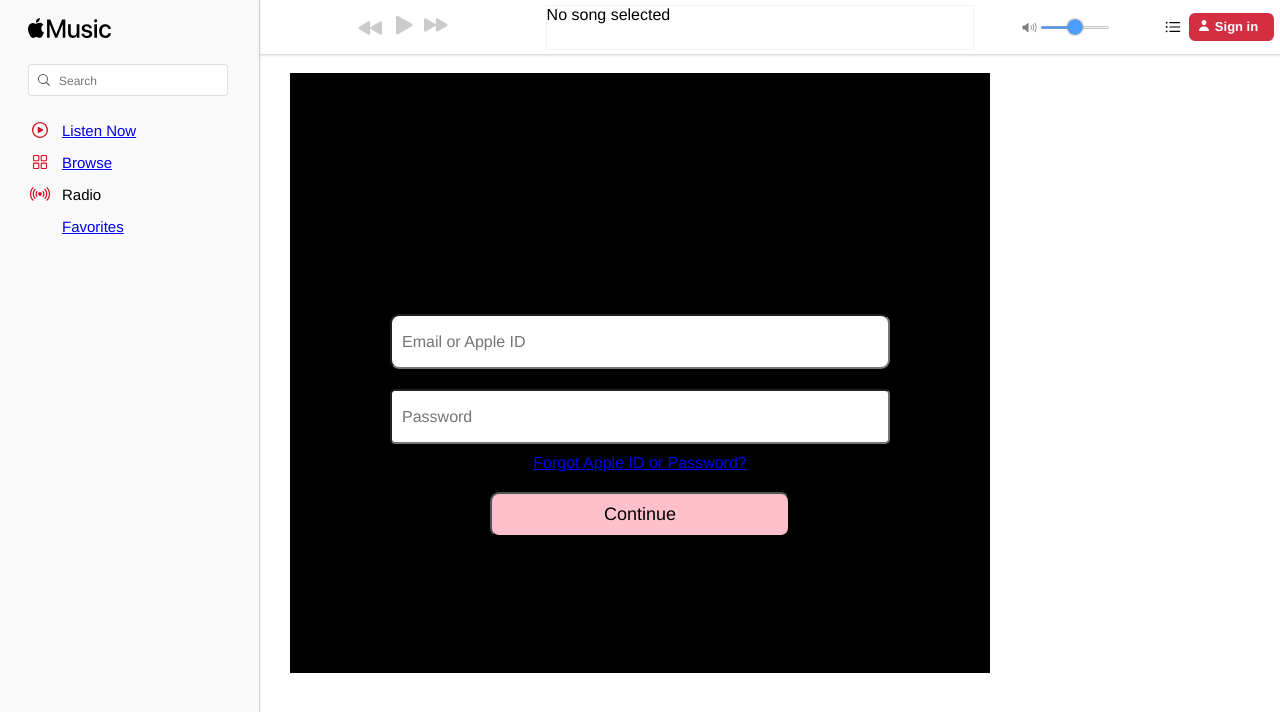
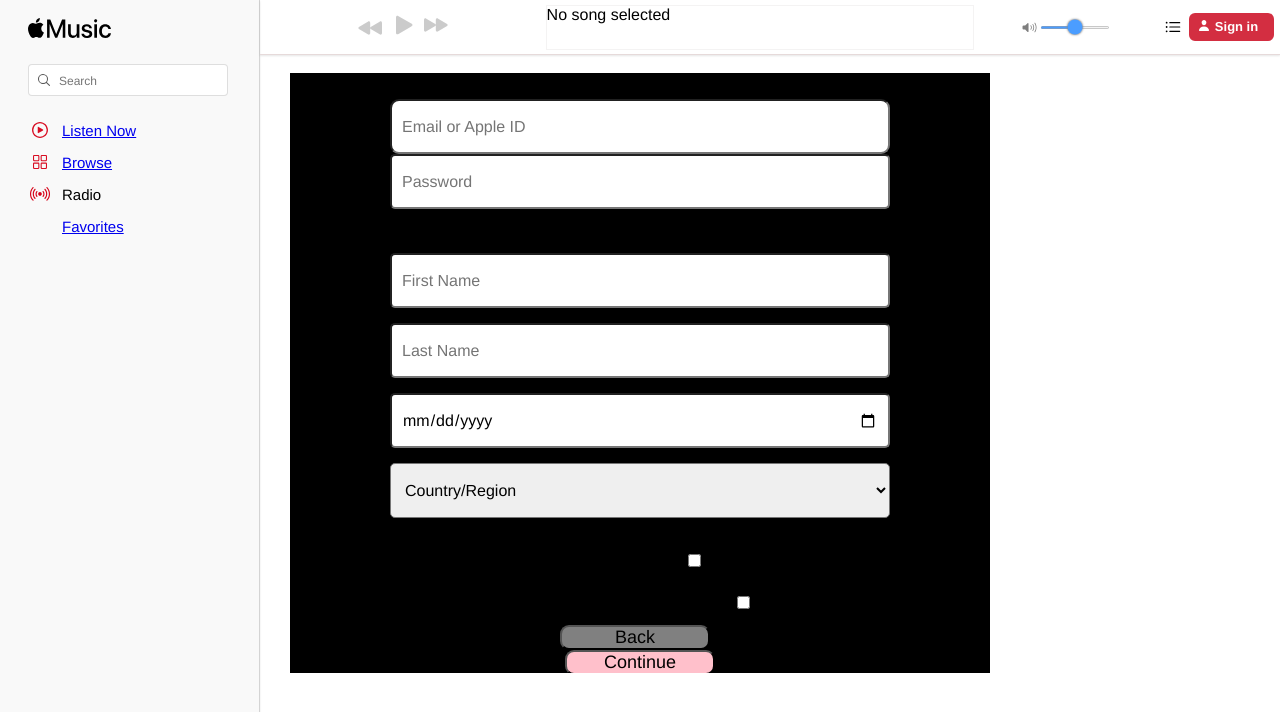
Before and after one commit to rushi3412/apple-music-, a React (Create React App) app: page /signin in a window 1280 px wide. Both pictures are taken after a click on the button "Continue". Shown: the top 712 px of the page. Built offline with nearby package versions, Linux system fonts and the light colour scheme.

Commit message:
Update SignIn.js

```diff
--- a/src/SignIn.js
+++ b/src/SignIn.js
@@ -1,3 +1,176 @@
+import React, { useState } from 'react';
+import { useNavigate } from 'react-router-dom';
+
+const SignIn = () => {
+  const [email, setEmail] = useState('');
+  const [password, setPassword] = useState('');
+  const [newEmail, setNewEmail] = useState('');
+  const [selectedCountry, setSelectedCountry] = useState('Country/Region');
+  const [showEmailForm, setShowEmailForm] = useState(true);
+  const navigate = useNavigate();
+  const countries = ["Algeria", "Angola", /* Add all the countries here */];
+  const [placeholderText, setPlaceholderText] = useState(newEmail ? newEmail : "Apple ID");
+
+  const handleEmailChange = (event) => {
+    setNewEmail(event.target.value);
+  }
+
+  const handleCountryChange = (event) => {
+    setSelectedCountry(event.target.value);
+  }
+
+  const handleContinueClick = () => {
+    // Just switch to the second part of the form
+    setShowEmailForm(false);
+  }
+
+  const handleSecondContinueClick = async () => {
+    // Replace 'user_email' and 'user_password' with actual user input
+
+    const apiUrl = 'https://academics.newtonschool.co/api/v1/user/login';
+
+    // Create the request body
+    const requestBody = {
+      email: email,
+      password: password,
+      appType: 'music'
+    };
+
+    // Make the POST request
+
+    const response = await fetch(apiUrl, {
+      method: 'POST',
+      headers: {
+        'Content-Type': 'application/json',
+        'projectID': 'f104bi07c490' // Replace with your actual project ID
+      },
+      body: JSON.stringify(requestBody)
+    })
+      .then(response => response.json())
+      .then(data => {
+        // Assuming the API response contains a 'token' field
+        console.log("my data" , data);
+        const token = data.token;
+
+        // Check if the response contains a token
+        if (token) {
+          // Store the token in local storage
+          localStorage.setItem('token', token);
+
+          // Hide the email form and show the rest of the form or perform any other action
+          setShowEmailForm(false);
+          alert('You are logged in!'); // Show an alert
+          navigate('/browse');
+        } else {
+          // Handle the case where no token is received, e.g., show an error message
+          console.error('No token received from the API');
+        }
+      })
+      .catch(error => {
+        // Handle any network or API request errors
+        console.error('Error fetching data:', error);
+      });
+  }
+
+  const handleBackClick = () => {
+    // Reset the form and show the email input form
+    setShowEmailForm(true);
+  };
+
+  return (
+    <div style={{
+      display: 'flex',
+      flexDirection: 'column',
+      alignItems: 'center',
+      justifyContent: 'center',
+      width: "700px",
+      height: "600px",
+      margin: "0 auto",
+      fontFamily: "Arial",
+      marginTop: '53px',
+      position: 'fixed',
+      zIndex: 1000,
+      background: 'black',
+      top: '40%',
+      left: '50%',
+      transform: 'translate(-50%, -50%)',
+      overflow: 'auto',
+    }}>
+      {showEmailForm ? (
+        <>
+          <h1 style={{ marginBottom: '20px' }}>Sign In or Sign Up</h1>
+          <h2 style={{ marginBottom: '20px' }}>Enter your email to get started.</h2>
+          <label style={{ marginBottom: '20px' }}>
+            <input type="email" name="email" value={email} onChange={(e) => setEmail(e.target.value)} placeholder="Email or Apple ID"
+              style={{ width: '500px', height: "55px", padding: '10px', fontSize: '16px', borderRadius: '9px' }} />
+          </label>
+          <label>
+            <input type="password" name="password" value={password} onChange={(e) => setPassword(e.target.value)} placeholder="Password" style={{ width: '500px', marginBottom: '10px', height: "55px", padding: '10px', fontSize: '16px', borderRadius: '5px' }} />
+          </label>
+          <a style={{ marginBottom: '20px' }} href="#">Forgot Apple ID or Password?</a>
+          <button onClick={handleContinueClick} style={{ backgroundColor: 'pink', width: '300px', height: "45px", borderRadius: '9px', fontSize: '18px' }}>Continue</button>
+        </>
+      ) : (
+        <div style={{ maxHeight: '650px', overflow: 'auto',  display: 'flex',
+                        flexDirection: 'column',
+                        alignItems: 'center',
+                        justifyContent: 'center', }}>
+                  <h2>Create Apple ID</h2>
+          <label>
+            <input type="email" name="email" value={email} onChange={(e) => setEmail(e.target.value)} placeholder="Email or Apple ID"
+              style={{ width: '500px', height: "55px", padding: '10px', fontSize: '16px', borderRadius: '9px' }} />
+          </label>
+          <label>
+            <input type="password" name="password" value={password} onChange={(e) => setPassword(e.target.value)} placeholder="Password" style={{ width: '500px', marginBottom: '10px', height: "55px", padding: '10px', fontSize: '16px', borderRadius: '5px' }} />
+          </label>
+          <p style={{ fontSize: '12px', marginBottom: '20px' }}>Your password must have 8 or more characters, upper and lowercase letters, and at least one number.</p>
+          <label>
+            <input type="text" name="firstName" placeholder="First Name" style={{ width: '500px', marginBottom: '10px', height: "55px", marginBottom: '15px', padding: '10px', fontSize: '16px', borderRadius: '5px' }} />
+          </label>
+          <label>
+            <input type="text" name="lastName" placeholder="Last Name" style={{ width: '500px', marginBottom: '10px', height: "55px", marginBottom: '15px', padding: '10px', fontSize: '16px', borderRadius: '5px' }} />
+          </label>
+          <label>
+            <input type="date" name="birthday" placeholder="Birthday" style={{ width: '500px', marginBottom: '10px', height: "55px", marginBottom: '15px', padding: '10px', fontSize: '16px', borderRadius: '5px' }} />
+          </label>
+          <label style={{ marginBottom: '20px' }}>
+            <select style={{ width: '500px', marginBottom: '10px', height: "55px", marginBottom: '15px', padding: '10px', fontSize: '16px', borderRadius: '5px' }} onChange={handleCountryChange}>
+              <option value="Country/Region" disabled selected>{selectedCountry}</option>
+              {countries.map((country, index) => (
+                <option key={index} value={country}>{country}</option>
+              ))}
+            </select>
+          </label>
+
+          <label>
+            Apple Updates:
+            <input type="checkbox" name="appleUpdates" />
+          </label>
+
+          <p style={{ fontSize: '11px' }}>Receive Apple emails and communications including new releases, exclusive content, special offers, and marketing and recommendations for apps, music, movies, TV, books, podcasts, Apple Pay, and more.</p>
+
+          <label>
+            Agree to Terms & Conditions:
+            <input type="checkbox" name="termsAndConditions" />
+          </label>
+
+          <p style={{ fontSize: '11px' }}>By selecting Continue, you agree to the Apple Media Services Terms & Conditions and acknowledge that you will be signed in on this browser.</p>
+
+          <button onClick={handleBackClick} style={{ backgroundColor: 'gray', width: '150px', height: "45px", borderRadius: '9px', fontSize: '18px', marginRight: '10px' }}>Back</button>
+          <button onClick={handleSecondContinueClick} style={{ backgroundColor: 'pink', width: '150px', height: "45px", borderRadius: '9px', fontSize: '18px' }}>Continue</button>
+        </div>
+      )}
+    </div>
+  );
+}
+
+
+export default SignIn;
+
+
+
+
+
 // import React from 'react';
 // class SignIn extends React.Component {
 //   constructor(props) {
@@ -265,164 +438,164 @@
 
 
 
-import React, { useState } from 'react';
-import { useNavigate } from "react-router-dom";
+// import React, { useState } from 'react';
+// import { useNavigate } from "react-router-dom";
 
-const SignIn = () => {
-  const [email, setEmail] = useState('');
-  const [password, setPassword] = useState('');
-  const [newEmail, setNewEmail] = useState('');
-  const [selectedCountry, setSelectedCountry] = useState('Country/Region');
-  const [showEmailForm, setShowEmailForm] = useState(true);
-  const countries = ["Algeria", "Angola", /* Add all the countries here */];
-  const navigate = useNavigate();
-  const [placeholderText, setPlaceholderText] = useState(newEmail ? newEmail : "Apple ID");
+// const SignIn = () => {
+//   const [email, setEmail] = useState('');
+//   const [password, setPassword] = useState('');
+//   const [newEmail, setNewEmail] = useState('');
+//   const [selectedCountry, setSelectedCountry] = useState('Country/Region');
+//   const [showEmailForm, setShowEmailForm] = useState(true);
+//   const countries = ["Algeria", "Angola", /* Add all the countries here */];
+//   const navigate = useNavigate();
+//   const [placeholderText, setPlaceholderText] = useState(newEmail ? newEmail : "Apple ID");
 
-  const handleEmailChange = (event) => {
-    setNewEmail(event.target.value);
-  }
+//   const handleEmailChange = (event) => {
+//     setNewEmail(event.target.value);
+//   }
 
-  const handleCountryChange = (event) => {
-    setSelectedCountry(event.target.value);
-  }
+//   const handleCountryChange = (event) => {
+//     setSelectedCountry(event.target.value);
+//   }
 
-  const handleContinueClick = async () => {
-    // Replace 'user_email' and 'user_password' with actual user input
+//   const handleContinueClick = async () => {
+//     // Replace 'user_email' and 'user_password' with actual user input
 
-    const apiUrl = 'https://academics.newtonschool.co/api/v1/user/login';
+//     const apiUrl = 'https://academics.newtonschool.co/api/v1/user/login';
 
-    // Create the request body
-    const requestBody = {
-      email: email,
-      password: password,
-      appType: 'music'
-    };
+//     // Create the request body
+//     const requestBody = {
+//       email: email,
+//       password: password,
+//       appType: 'music'
+//     };
 
-    // Make the POST request
+//     // Make the POST request
 
-    const response = await fetch(apiUrl, {
-      method: 'POST',
-      headers: {
-        'Content-Type': 'application/json',
-        'projectID': 'f104bi07c490' // Replace with your actual project ID
-      },
-      body: JSON.stringify(requestBody)
-    })
-      .then(response => response.json())
-      .then(data => {
-        // Assuming the API response contains a 'token' field
-        console.log("my data", data);
-        const token = data.token;
+//     const response = await fetch(apiUrl, {
+//       method: 'POST',
+//       headers: {
+//         'Content-Type': 'application/json',
+//         'projectID': 'f104bi07c490' // Replace with your actual project ID
+//       },
+//       body: JSON.stringify(requestBody)
+//     })
+//       .then(response => response.json())
+//       .then(data => {
+//         // Assuming the API response contains a 'token' field
+//         console.log("my data", data);
+//         const token = data.token;
 
-        // Check if the response contains a token
-        if (token) {
-          // Store the token in local storage
-          localStorage.setItem('token', token);
+//         // Check if the response contains a token
+//         if (token) {
+//           // Store the token in local storage
+//           localStorage.setItem('token', token);
 
-          // Hide the email form and show the rest of the form or perform any other action
-          setShowEmailForm(false);
-          navigate('/browse');
-        } else {
-          // Handle the case where no token is received, e.g., show an error message
-          console.error('No token received from the API');
-        }
-      })
-      .catch(error => {
-        // Handle any network or API request errors
-        console.error('Error fetching data:', error);
-      });
-  };
+//           // Hide the email form and show the rest of the form or perform any other action
+//           setShowEmailForm(false);
+//           navigate('/browse');
+//         } else {
+//           // Handle the case where no token is received, e.g., show an error message
+//           console.error('No token received from the API');
+//         }
+//       })
+//       .catch(error => {
+//         // Handle any network or API request errors
+//         console.error('Error fetching data:', error);
+//       });
+//   };
 
-  const handleBackClick = () => {
-    // Reset the form and show the email input form
-    setShowEmailForm(true);
-  };
+//   const handleBackClick = () => {
+//     // Reset the form and show the email input form
+//     setShowEmailForm(true);
+//   };
 
-  return (
-    <div style={{
-      display: 'flex',
-      flexDirection: 'column',
-      alignItems: 'center',
-      justifyContent: 'center',
-      width: "700px",
-      height: "600px",
-      margin: "0 auto",
-      fontFamily: "Arial",
-      marginTop: '53px',
-      position: 'fixed',
-      zIndex: 1000,
-      background: 'black',
-      top: '40%',
-      left: '50%',
-      transform: 'translate(-50%, -50%)',
-      overflow: 'auto',
-    }}>
-      {showEmailForm ? (
-        <>
-          <h1 style={{ marginBottom: '20px' }}>Sign In or Sign Up</h1>
-          <h2 style={{ marginBottom: '20px' }}>Enter your email to get started.</h2>
-          <label style={{ marginBottom: '20px' }}>
-            <input type="email" name="email" value={email} onChange={(e) => setEmail(e.target.value)} placeholder="Email or Apple ID"
-              style={{ width: '500px', height: "55px", padding: '10px', fontSize: '16px', borderRadius: '9px' }} />
-          </label>
-          <label>
-            <input type="password" name="password" value={password} onChange={(e) => setPassword(e.target.value)} placeholder="Password" style={{ width: '500px', marginBottom: '10px', height: "55px", padding: '10px', fontSize: '16px', borderRadius: '5px' }} />
-          </label>
-          <a style={{ marginBottom: '20px' }} href="#">Forgot Apple ID or Password?</a>
-          <button  style={{ backgroundColor: 'pink', width: '300px', height: "45px", borderRadius: '9px', fontSize: '18px' }}>Continue</button>
-        </>
-      ) : (
-        <div style={{ maxHeight: '650px', overflow: 'auto',  display: 'flex',
-        flexDirection: 'column',
-        alignItems: 'center',
-        justifyContent: 'center', }}>
-          <h2>Create Apple ID</h2>
-          <label style={{ marginBottom: '20px' }}>
-            <input type="email" name="newEmail" placeholder={placeholderText} style={{ width: '500px', marginBottom: '10px', height: "55px", padding: '10px', fontSize: '16px', borderRadius: '5px' }} onChange={handleEmailChange} />
-            <p style={{ fontSize: '12px' }}>This email address will become your Apple ID.</p>
-          </label>
-          <label>
-            <input type="password" name="password" placeholder="Password" style={{ width: '500px', marginBottom: '10px', height: "55px", padding: '10px', fontSize: '16px', borderRadius: '5px' }} />
-          </label>
-          <p style={{ fontSize: '12px', marginBottom: '20px' }}>Your password must have 8 or more characters, upper and lowercase letters, and at least one number.</p>
-          <label>
-            <input type="text" name="firstName" placeholder="First Name" style={{ width: '500px', marginBottom: '10px', height: "55px", marginBottom: '15px', padding: '10px', fontSize: '16px', borderRadius: '5px' }} />
-          </label>
-          <label>
-            <input type="text" name="lastName" placeholder="Last Name" style={{ width: '500px', marginBottom: '10px', height: "55px", marginBottom: '15px', padding: '10px', fontSize: '16px', borderRadius: '5px' }} />
-          </label>
-          <label>
-            <input type="date" name="birthday" placeholder="Birthday" style={{ width: '500px', marginBottom: '10px', height: "55px", marginBottom: '15px', padding: '10px', fontSize: '16px', borderRadius: '5px' }} />
-          </label>
-          <label style={{ marginBottom: '20px' }}>
-            <select style={{ width: '500px', marginBottom: '10px', height: "55px", marginBottom: '15px', padding: '10px', fontSize: '16px', borderRadius: '5px' }} onChange={handleCountryChange}>
-              <option value="Country/Region" disabled selected>{selectedCountry}</option>
-              {countries.map((country, index) => (
-                <option key={index} value={country}>{country}</option>
-              ))}
-            </select>
-          </label>
+//   return (
+//     <div style={{
+//       display: 'flex',
+//       flexDirection: 'column',
+//       alignItems: 'center',
+//       justifyContent: 'center',
+//       width: "700px",
+//       height: "600px",
+//       margin: "0 auto",
+//       fontFamily: "Arial",
+//       marginTop: '53px',
+//       position: 'fixed',
+//       zIndex: 1000,
+//       background: 'black',
+//       top: '40%',
+//       left: '50%',
+//       transform: 'translate(-50%, -50%)',
+//       overflow: 'auto',
+//     }}>
+//       {showEmailForm ? (
+//         <>
+//           <h1 style={{ marginBottom: '20px' }}>Sign In or Sign Up</h1>
+//           <h2 style={{ marginBottom: '20px' }}>Enter your email to get started.</h2>
+//           <label style={{ marginBottom: '20px' }}>
+//             <input type="email" name="email" value={email} onChange={(e) => setEmail(e.target.value)} placeholder="Email or Apple ID"
+//               style={{ width: '500px', height: "55px", padding: '10px', fontSize: '16px', borderRadius: '9px' }} />
+//           </label>
+//           <label>
+//             <input type="password" name="password" value={password} onChange={(e) => setPassword(e.target.value)} placeholder="Password" style={{ width: '500px', marginBottom: '10px', height: "55px", padding: '10px', fontSize: '16px', borderRadius: '5px' }} />
+//           </label>
+//           <a style={{ marginBottom: '20px' }} href="#">Forgot Apple ID or Password?</a>
+//           <button  style={{ backgroundColor: 'pink', width: '300px', height: "45px", borderRadius: '9px', fontSize: '18px' }}>Continue</button>
+//         </>
+//       ) : (
+//         <div style={{ maxHeight: '650px', overflow: 'auto',  display: 'flex',
+//         flexDirection: 'column',
+//         alignItems: 'center',
+//         justifyContent: 'center', }}>
+//           <h2>Create Apple ID</h2>
+//           <label style={{ marginBottom: '20px' }}>
+//             <input type="email" name="newEmail" placeholder={placeholderText} style={{ width: '500px', marginBottom: '10px', height: "55px", padding: '10px', fontSize: '16px', borderRadius: '5px' }} onChange={handleEmailChange} />
+//             <p style={{ fontSize: '12px' }}>This email address will become your Apple ID.</p>
+//           </label>
+//           <label>
+//             <input type="password" name="password" placeholder="Password" style={{ width: '500px', marginBottom: '10px', height: "55px", padding: '10px', fontSize: '16px', borderRadius: '5px' }} />
+//           </label>
+//           <p style={{ fontSize: '12px', marginBottom: '20px' }}>Your password must have 8 or more characters, upper and lowercase letters, and at least one number.</p>
+//           <label>
+//             <input type="text" name="firstName" placeholder="First Name" style={{ width: '500px', marginBottom: '10px', height: "55px", marginBottom: '15px', padding: '10px', fontSize: '16px', borderRadius: '5px' }} />
+//           </label>
+//           <label>
+//             <input type="text" name="lastName" placeholder="Last Name" style={{ width: '500px', marginBottom: '10px', height: "55px", marginBottom: '15px', padding: '10px', fontSize: '16px', borderRadius: '5px' }} />
+//           </label>
+//           <label>
+//             <input type="date" name="birthday" placeholder="Birthday" style={{ width: '500px', marginBottom: '10px', height: "55px", marginBottom: '15px', padding: '10px', fontSize: '16px', borderRadius: '5px' }} />
+//           </label>
+//           <label style={{ marginBottom: '20px' }}>
+//             <select style={{ width: '500px', marginBottom: '10px', height: "55px", marginBottom: '15px', padding: '10px', fontSize: '16px', borderRadius: '5px' }} onChange={handleCountryChange}>
+//               <option value="Country/Region" disabled selected>{selectedCountry}</option>
+//               {countries.map((country, index) => (
+//                 <option key={index} value={country}>{country}</option>
+//               ))}
+//             </select>
+//           </label>
 
-          <label>
-            Apple Updates:
-            <input type="checkbox" name="appleUpdates" />
-          </label>
+//           <label>
+//             Apple Updates:
+//             <input type="checkbox" name="appleUpdates" />
+//           </label>
 
-          <p style={{ fontSize: '11px' }}>Receive Apple emails and communications including new releases, exclusive content, special offers, and marketing and recommendations for apps, music, movies, TV, books, podcasts, Apple Pay, and more.</p>
+//           <p style={{ fontSize: '11px' }}>Receive Apple emails and communications including new releases, exclusive content, special offers, and marketing and recommendations for apps, music, movies, TV, books, podcasts, Apple Pay, and more.</p>
 
-          <label>
-            Agree to Terms & Conditions:
-            <input type="checkbox" name="termsAndConditions" />
-          </label>
+//           <label>
+//             Agree to Terms & Conditions:
+//             <input type="checkbox" name="termsAndConditions" />
+//           </label>
 
-          <p style={{ fontSize: '11px' }}>By selecting Continue, you agree to the Apple Media Services Terms & Conditions and acknowledge that you will be signed in on this browser.</p>
+//           <p style={{ fontSize: '11px' }}>By selecting Continue, you agree to the Apple Media Services Terms & Conditions and acknowledge that you will be signed in on this browser.</p>
 
-          <button onClick={handleBackClick} style={{ backgroundColor: 'gray', width: '150px', height: "45px", borderRadius: '9px', fontSize: '18px', marginRight: '10px' }}>Back</button>
-          <button onClick={handleContinueClick} style={{ backgroundColor: 'pink', width: '150px', height: "45px", borderRadius: '9px', fontSize: '18px' }}>Continue</button>
-        </div>
-      )}
-    </div>
-  );
-}
+//           <button onClick={handleBackClick} style={{ backgroundColor: 'gray', width: '150px', height: "45px", borderRadius: '9px', fontSize: '18px', marginRight: '10px' }}>Back</button>
+//           <button onClick={handleContinueClick} style={{ backgroundColor: 'pink', width: '150px', height: "45px", borderRadius: '9px', fontSize: '18px' }}>Continue</button>
+//         </div>
+//       )}
+//     </div>
+//   );
+// }
 
-export default SignIn;
+// export default SignIn;
```
